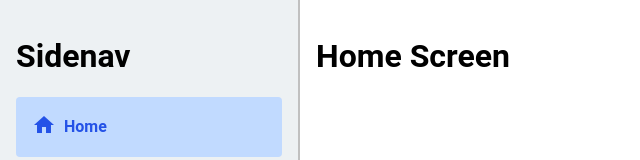
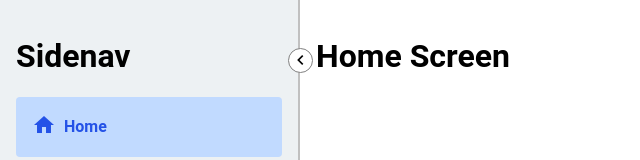
Before and after one commit to aziznal/angular-dynamic-resizeable-sidenav, an Angular app: page /home in a window 1280 px wide. Shown: the top 160 px of the page, without its empty margins (0-640 px from the left). Built offline with nearby package versions, Linux system fonts and the light colour scheme.

Commit message:
Implement toggleableability for sidenav

```diff
--- a/src/app/components/sidenav/sidenav.component.html
+++ b/src/app/components/sidenav/sidenav.component.html
@@ -1,4 +1,5 @@
 <div class="sidenav-body-container">
+  <div class="sidenav-body">
     <h1>Sidenav</h1>
 
     <app-sidenav-link routerLink="/home">
@@ -31,3 +32,12 @@
       Settings
     </app-sidenav-link>
   </div>
+</div>
+
+<button
+  class="toggle-button"
+  (click)="this.sidenavService.toggleSidenav()"
+  [class.is-flipped]="sidenavService.isExpanded"
+>
+  <mat-icon icon>chevron_right</mat-icon>
+</button>
--- a/src/app/components/sidenav/sidenav.component.scss
+++ b/src/app/components/sidenav/sidenav.component.scss
@@ -1,6 +1,11 @@
 :host {
   height: 100vh;
-  width: var(--sidenav-width);
+
+  width: var(--sidenav-collapsed-width);
+
+  &.is-expanded {
+    width: var(--sidenav-width);
+  }
 
   box-sizing: border-box;
 
@@ -11,6 +16,8 @@
   background-color: rgb(237, 241, 243);
 
   border-right: 2px solid rgb(192, 192, 192);
+
+  transition: width 300ms cubic-bezier(0.02, 0.68, 0.63, 0.98);
 }
 
 .sidenav-body-container {
@@ -22,3 +29,49 @@
 
   box-sizing: border-box;
 }
+
+.sidenav-body {
+  width: 100%;
+
+  overflow-x: hidden;
+}
+
+.toggle-button {
+  display: flex;
+
+  align-items: center;
+  justify-content: center;
+
+  $size: 25px;
+  width: $size;
+  height: $size;
+  margin: 0;
+  padding: 0;
+
+  position: absolute;
+  top: 48px;
+  // the -2px is to get the alignment just right *chefs kiss*
+  right: calc($size / -2) - 2px;
+
+  border: 1px solid gray;
+  border-radius: 50%;
+
+  background-color: white;
+
+  cursor: pointer;
+
+  &:hover {
+    border: 2px solid rgb(36, 82, 231);
+  }
+
+  &.is-flipped {
+    transform: rotate(-180deg);
+  }
+
+  mat-icon {
+    font-size: 1.5em;
+
+    width: fit-content;
+    height: fit-content;
+  }
+}
--- a/src/app/components/sidenav/sidenav.component.ts
+++ b/src/app/components/sidenav/sidenav.component.ts
@@ -1,4 +1,4 @@
-import { Component } from '@angular/core';
+import { Component, HostBinding } from '@angular/core';
 import { SidenavService } from './sidenav.service';
 
 @Component({
@@ -8,4 +8,9 @@ import { SidenavService } from './sidenav.service';
 })
 export class SidenavComponent {
   constructor(public sidenavService: SidenavService) {}
+
+  @HostBinding('class.is-expanded')
+  get isExpanded() {
+    return this.sidenavService.isExpanded;
+  }
 }
--- a/src/app/components/sidenav/sidenav.service.ts
+++ b/src/app/components/sidenav/sidenav.service.ts
@@ -3,4 +3,18 @@ import { Injectable } from '@angular/core';
 @Injectable({
   providedIn: 'root',
 })
-export class SidenavService {}
+export class SidenavService {
+  isExpanded = true;
+
+  toggleSidenav() {
+    this.isExpanded = !this.isExpanded;
+  }
+
+  expandSidenav() {
+    this.isExpanded = true;
+  }
+
+  collapseSidenav() {
+    this.isExpanded = false;
+  }
+}
--- a/src/styles.scss
+++ b/src/styles.scss
@@ -1,5 +1,6 @@
 :root {
   --sidenav-width: 300px;
+  --sidenav-collapsed-width: 20px;
 }
 
 body {
```
Lines whose indentation alone changed are shown as unchanged.
